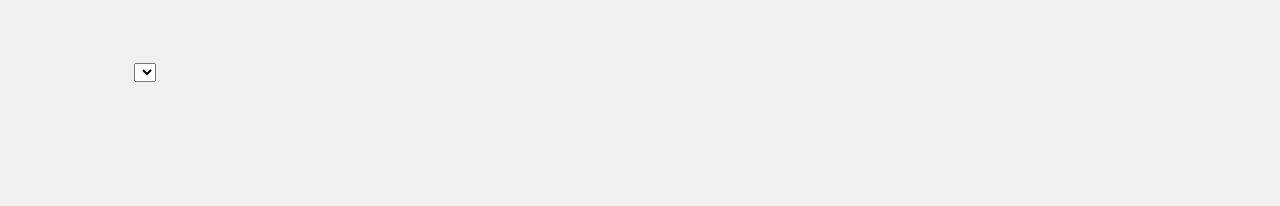
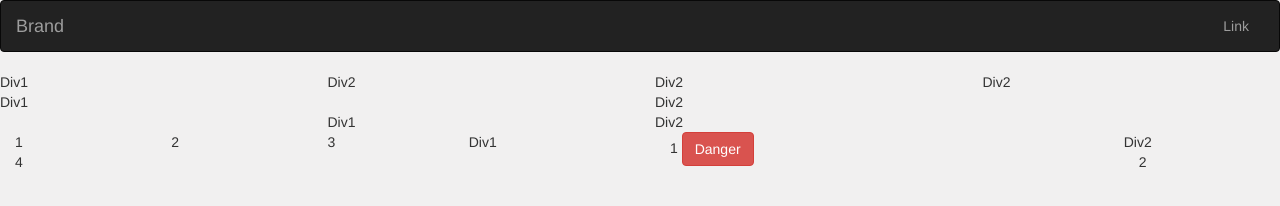
Before and after one commit to gib-bowden/xhr-dogs, a plain HTML site: page index.html in a window 1280 px wide. Drawn offline with nearby package versions, Linux system fonts and the light colour scheme.

Commit message:
added bootstrap examples

```diff
--- a/index.html
+++ b/index.html
@@ -2,15 +2,76 @@
 <html>
 <head>
 	<title>Dogs</title>
+	<!-- Latest compiled and minified CSS -->
+	<link rel="stylesheet" href="https://maxcdn.bootstrapcdn.com/bootstrap/3.3.7/css/bootstrap.min.css" integrity="sha384-BVYiiSIFeK1dGmJRAkycuHAHRg32OmUcww7on3RYdg4Va+PmSTsz/K68vbdEjh4u" crossorigin="anonymous">
 	<link rel="stylesheet" type="text/css" href="styles.css">
 </head>
 <body>
-	<div id="main">
-		<div id="dropdown-container">
-			<select id="dropdown"></select>
+<nav class="navbar navbar-inverse">
+  <div class="container-fluid">
+    <!-- Brand and toggle get grouped for better mobile display -->
+    <div class="navbar-header">
+      <button type="button" class="navbar-toggle collapsed" data-toggle="collapse" data-target="#bs-example-navbar-collapse-1" aria-expanded="false">
+        <span class="sr-only">Toggle navigation</span>
+        <span class="icon-bar"></span>
+        <span class="icon-bar"></span>
+        <span class="icon-bar"></span>
+      </button>
+      <a class="navbar-brand" href="#">Brand</a>
+    </div>
+    <!-- Collect the nav links, forms, and other content for toggling -->
+    <div class="collapse navbar-collapse" id="bs-example-navbar-collapse-1">
+      <ul class="nav navbar-nav navbar-right">
+        <li><a href="#">Link</a></li>
+      </ul>
+    </div><!-- /.navbar-collapse -->
+  </div><!-- /.container-fluid -->
+</nav>
+	<div class="row">
+		<div class="col-md-3">Div1</div>
+		<div class="col-md-3">Div2</div>
+		<div class="col-md-3">Div2</div>
+		<div class="col-md-3">Div2</div>
+	</div>
+	<div class="row">
+		<div class="col-xs-6">Div1</div>
+		<div class="col-xs-6">Div2</div>
+	</div>
+
+	<div class="row">
+		<div class="col-md-3 col-md-offset-3">Div1</div>
+		<div class="col-md-3">Div2</div>
+	</div>
+
+
+
+	<div class="row">
+		<div class="col-md-6">Div1
+			<div class="col-md-3">1</div>
+			<div class="col-md-3">2</div>
+			<div class="col-md-3">3</div>
+			<div class="col-md-3">4</div>
 		</div>
-		<div id="list-container"></div>
+		<div class="col-md-6">Div2
+			<div class="col-md-9">1
+				<button class="btn btn-danger">Danger</button>
+			</div>
+			<div class="col-md-3">2</div>
+		</div>
 	</div>
+
+
+	<!-- Latest compiled and minified JavaScript -->
+	<script
+  		src="https://code.jquery.com/jquery-3.2.1.min.js"
+  		integrity="sha256-hwg4gsxgFZhOsEEamdOYGBf13FyQuiTwlAQgxVSNgt4="
+  		crossorigin="anonymous">
+  	</script>
+	<script
+		src="https://maxcdn.bootstrapcdn.com/bootstrap/3.3.7/js/bootstrap.min.js"
+		integrity="sha384-Tc5IQib027qvyjSMfHjOMaLkfuWVxZxUPnCJA7l2mCWNIpG9mGCD8wGNIcPD7Txa"
+		crossorigin="anonymous">
+	</script>
 	<script type="text/javascript" src="main.js"></script>
 </body>
 </html>
```
